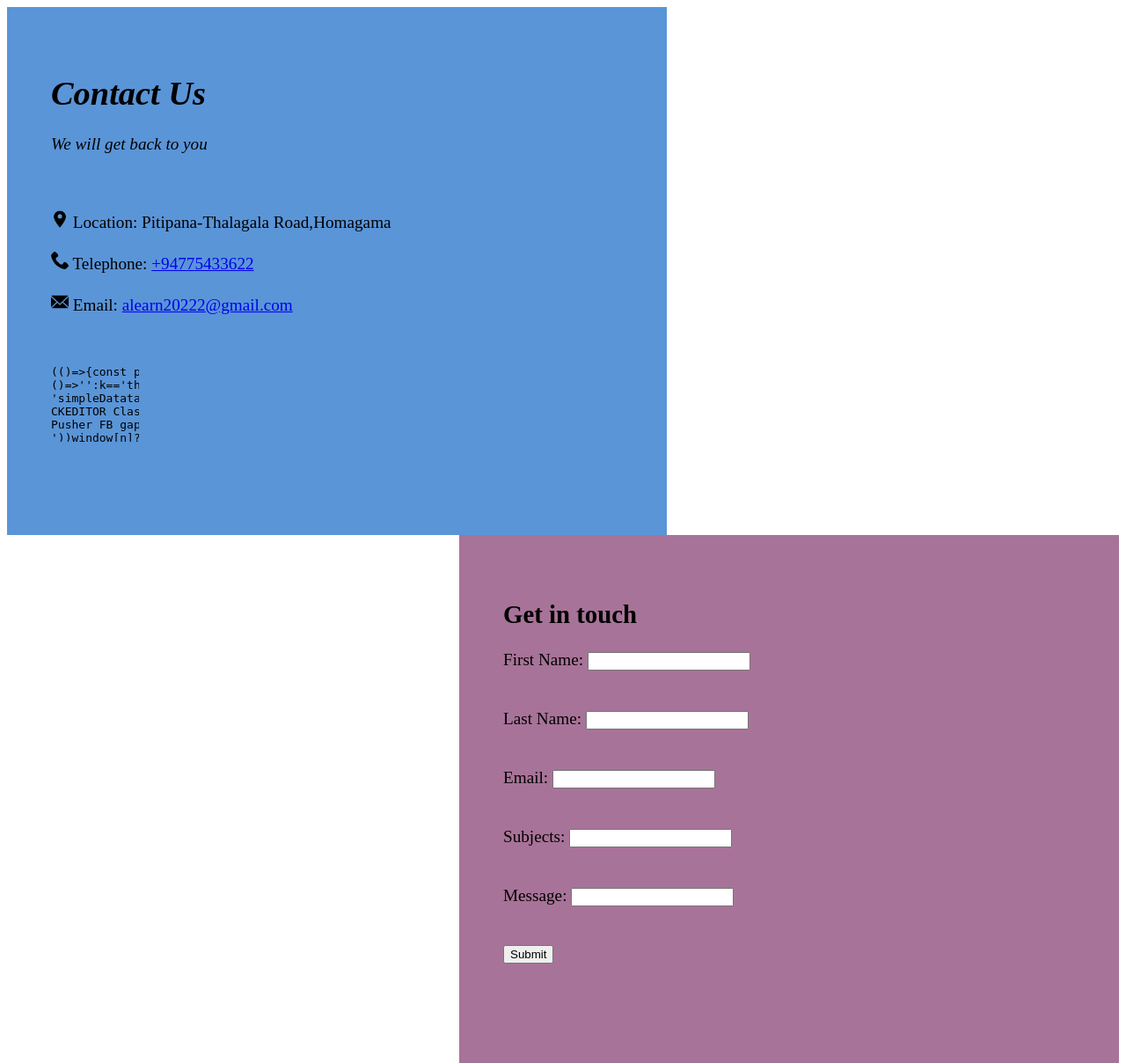
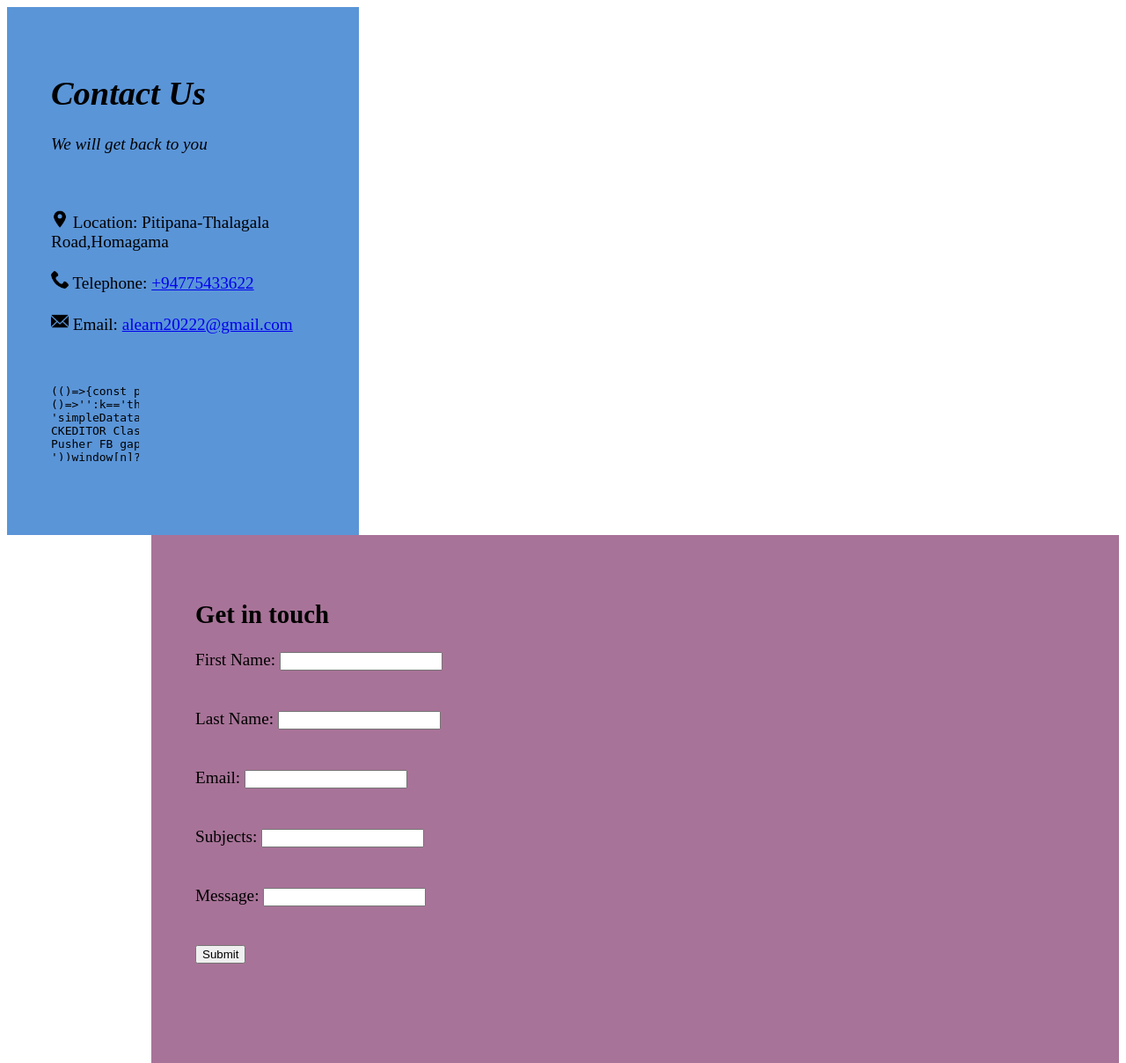
Before and after one commit to LosathiKK/WebProject, a PHP site: page /contactus.html in a window 1280 px wide. Shown: the whole page at 88% size. Run offline with PHP 8.4, Linux system fonts and the light colour scheme; some libraries are stand-ins or nearby versions.

Commit message:
contact2

```diff
--- a/contactus.css
+++ b/contactus.css
@@ -6,7 +6,7 @@ div.a {
    float: left;
    font-size: larger;
    background-color: rgb(90, 149, 216);
-   width: 650px;
+   width: 300px;
    height: 500px;
    border: 15px;
    padding: 50px;
@@ -20,7 +20,7 @@ div.b {
    float: right;
    font-size: larger;
    background-color: rgb(168, 115, 152);
-   width: 650px;
+   width: 1000px;
    height: 500px;
    border: 15px;
    padding: 50px;
--- a/contactus.html
+++ b/contactus.html
@@ -5,6 +5,7 @@
     </head>
     <body>
     <div class="a">
+
         <header>
             <h1>Contact Us</h1>
             <p>We will get back to you</p><br><br>
@@ -25,6 +26,7 @@
     </div>
 
     <div class="b">
+
     <h2>Get in touch</h2>
     <form action="/action_page.php" method="post">
         First Name: <input type="text" name="Name"><br><br><br>
```
